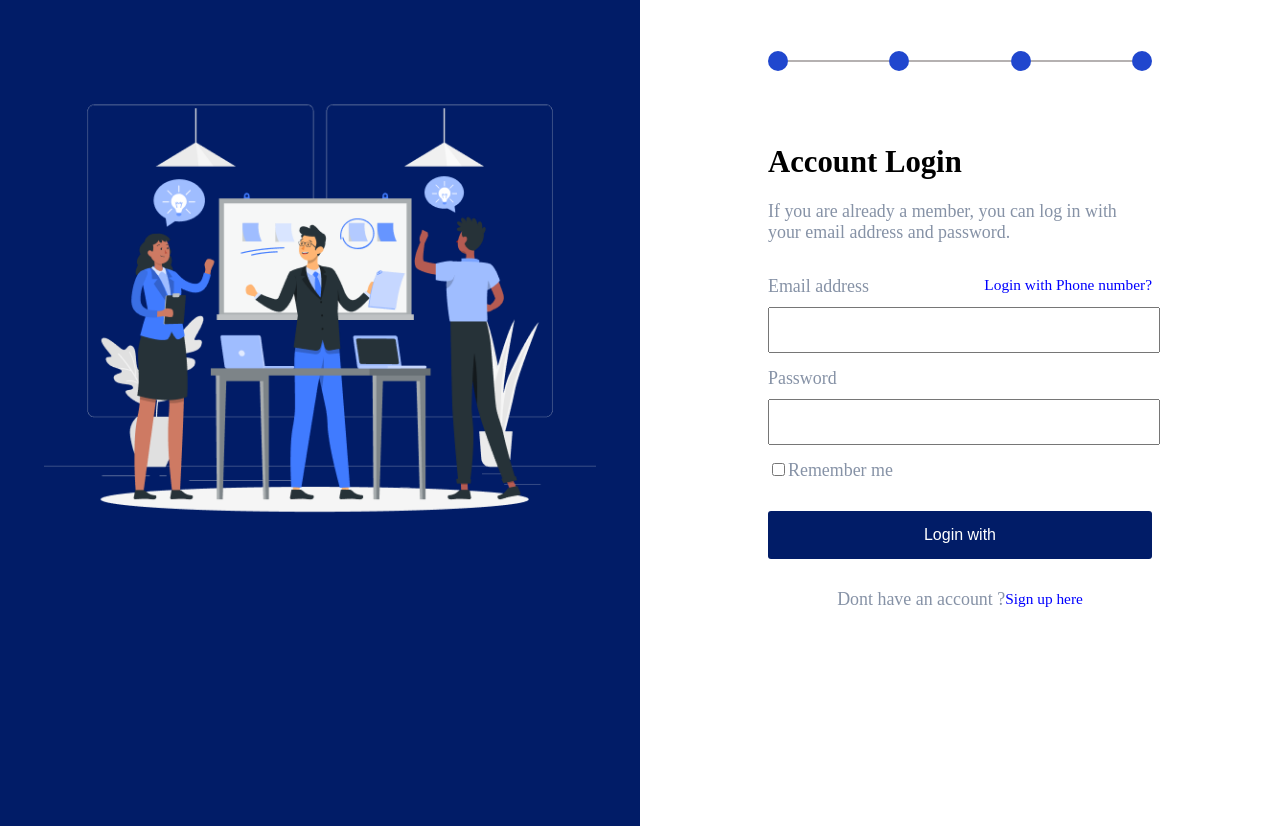
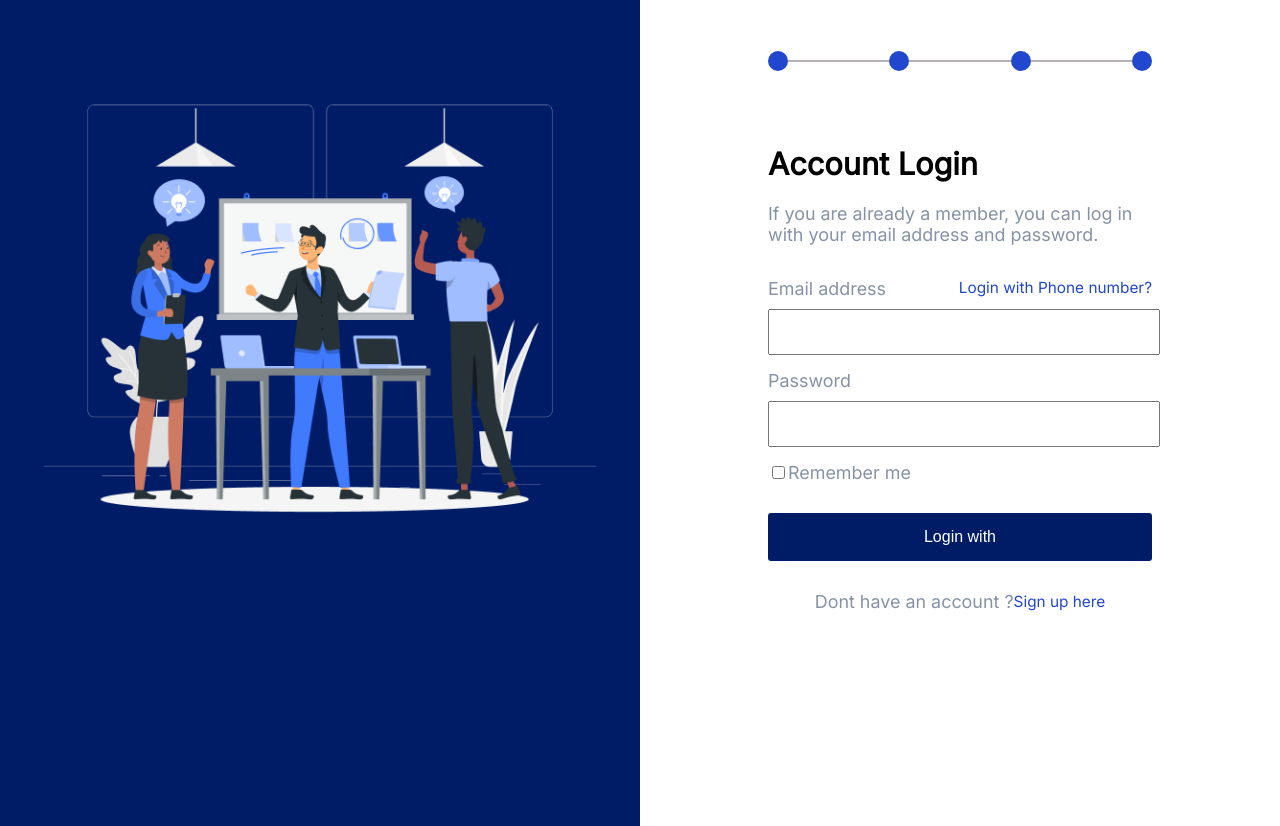
Before and after one commit to akash85246/pro-go, a React (Vite) app: page / in a window 1280 px wide. Built offline with nearby package versions, Linux system fonts and the light colour scheme.

Commit message:
update font style

```diff
--- a/index.html
+++ b/index.html
@@ -5,7 +5,13 @@
     <link rel="icon" type="image/svg+xml" href="/vite.svg" />
     <meta name="viewport" content="width=device-width, initial-scale=1.0" />
     <link rel="stylesheet" href="./src/component/index.css" />
-    <title>Vite + React</title>
+    <link rel="preconnect" href="https://fonts.googleapis.com" />
+    <link rel="preconnect" href="https://fonts.gstatic.com" crossorigin />
+    <link
+      href="https://fonts.googleapis.com/css2?family=Inter&display=swap"
+      rel="stylesheet"
+    />
+    <title>Pro-Go</title>
   </head>
   <body>
     <div id="root"></div>
--- a/src/component/index.css
+++ b/src/component/index.css
@@ -9,6 +9,7 @@ body {
   overflow: hidden;
   margin: 0;
   font-size: 1.2vw;
+  font-family: "Inter", sans-serif;
 }
 
 .loginContainer {
@@ -73,7 +74,7 @@ body {
 }
 
 .blue {
-  color: blue;
+  color: #2047ce;
 }
 
 .light {
```
